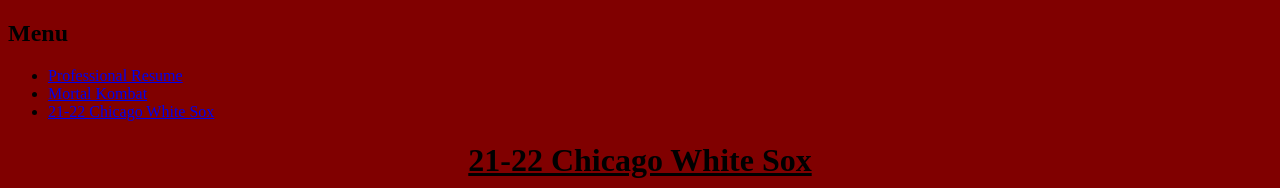
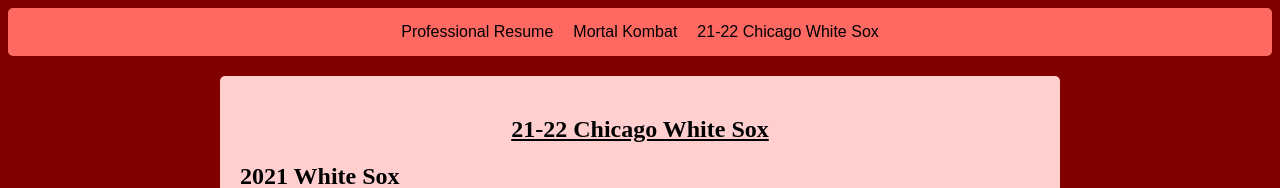
Before and after one commit to JGatlinIIT/project2-test, a plain HTML site: page chiwhitesox.html in a window 1280 px wide. Shown: the top 188 px of the page. Drawn offline with Linux system fonts and the light colour scheme; files that its build step writes are made by us from their sources.

Commit message:
Update chiwhitesox.html

```diff
--- a/chiwhitesox.html
+++ b/chiwhitesox.html
@@ -6,12 +6,16 @@
     <link rel="stylesheet" href="style.css">
   </head>
   <body>
-    <h2>Menu</h2>
-      <ul>
-        <li><a href="index.html"> Professional Resume</a></li>
-        <li><a href="mk.html">Mortal Kombat</a></li>
-        <li><a href="chiwhitesox.html">21-22 Chicago White Sox</a></li>
-      </ul>
+    <nav>
+      <div id="main-menu">
+        <ul id="main-container">
+          <li><a href="index.html"> Professional Resume</a></li>
+          <li><a href="mk.html">Mortal Kombat</a></li>
+          <li><a href="chiwhitesox.html">21-22 Chicago White Sox</a></li>
+          </ul>
+      </div>
+    </nav>
+    <section>
     <h1>21-22 Chicago White Sox</h1>
     <h2>2021 White Sox</h2>
     <img src = "https://pbs.twimg.com/media/E__rzdhUUAEn1sc.jpg" alt="White sox as champs">
@@ -23,5 +27,6 @@
     <img src = "https://encrypted-tbn0.gstatic.com/images?q=tbn:ANd9GcTDsC2IzGIQ33U5TUkMqWBZws4Qm2xlGD1UTw&usqp=CAU" alt="white sox are bad">
     <p>The 2023 White Sox were a complete and utter disappointment finishing 61-101. For a team that were division champs 2 years prior, this regression was not singing.  Though unfortunate us White Sox fans look forward to a 2024 season with a much better outcome.</p>
     <iframe src="https://youtu.be/G-ghF6Jvw5E?si=PunPEORDz9eLraSH"></iframe>
+    </section>
   </body>
 </html>
```
